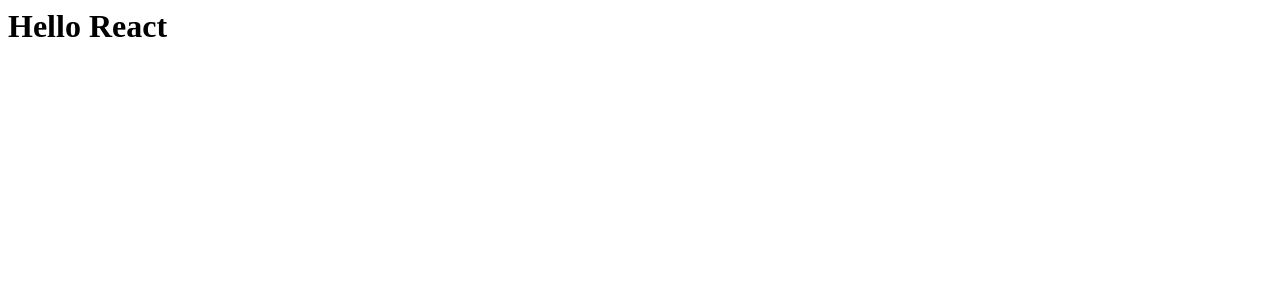
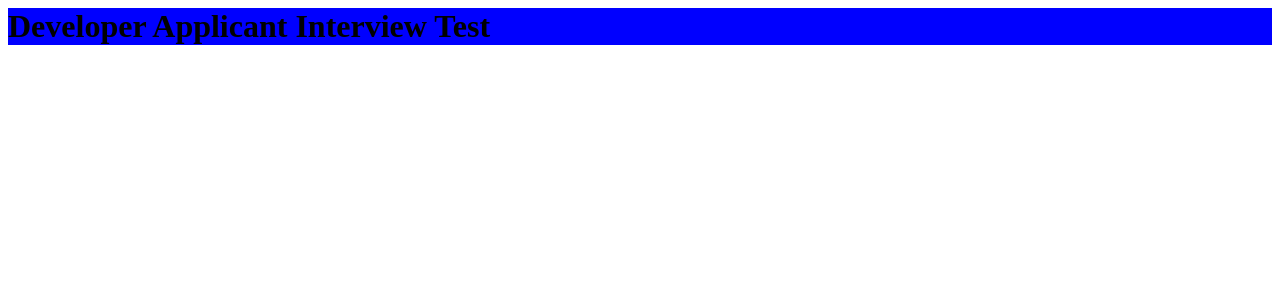
Before and after one commit to lausoffici/weather-challenge, a React app: page / in a window 1280 px wide. Shown: the top 300 px of the page. Built offline with nearby package versions, Linux system fonts and the light colour scheme.

Commit message:
add tsconfig.json, styled-components and update webpack.config

```diff
--- a/src/App.tsx
+++ b/src/App.tsx
@@ -1,9 +1,8 @@
-import React from 'react';
+import React, { FC } from 'react';
+import Header from './components/Header/Header';
 
-const App = () => (
-  <div>
-    <h1>Hello React</h1>
-  </div>
+const App: FC = () => (
+  <Header />
 );
 
 export default App;
--- /dev/null
+++ b/src/components/Header/Header.tsx
@@ -0,0 +1,14 @@
+import React, { FC } from 'react';
+import styled from 'styled-components';
+
+const Container = styled.header({
+  backgroundColor: 'blue'
+});
+
+const Header: FC = () => (
+  <Container>
+    <h1>Developer Applicant Interview Test</h1>
+  </Container>
+);
+
+export default Header;
--- a/webpack.config.js
+++ b/webpack.config.js
@@ -2,7 +2,7 @@ const HtmlWebpackPlugin = require('html-webpack-plugin');
 const path = require('path');
 
 module.exports = {
-  entry: './src/index.jsx',
+  entry: './src/index.tsx',
   output: {
     filename: 'bundle.[hash].js',
     path: path.resolve(__dirname, 'dist'),
@@ -19,7 +19,7 @@ module.exports = {
   module: {
     rules: [
       {
-        test: /\.jsx?$/,
+        test: /\.(js|ts)x?$/,
         exclude: /node_modules/,
         loader: require.resolve('babel-loader'),
       },
```
Also changed, not shown: package.json (+6 -2 lines), tsconfig.json (added, +26 -0 lines), src/index.tsx (renamed from src/index.jsx), 1 other file (tests, documents, lock files or other folders).
